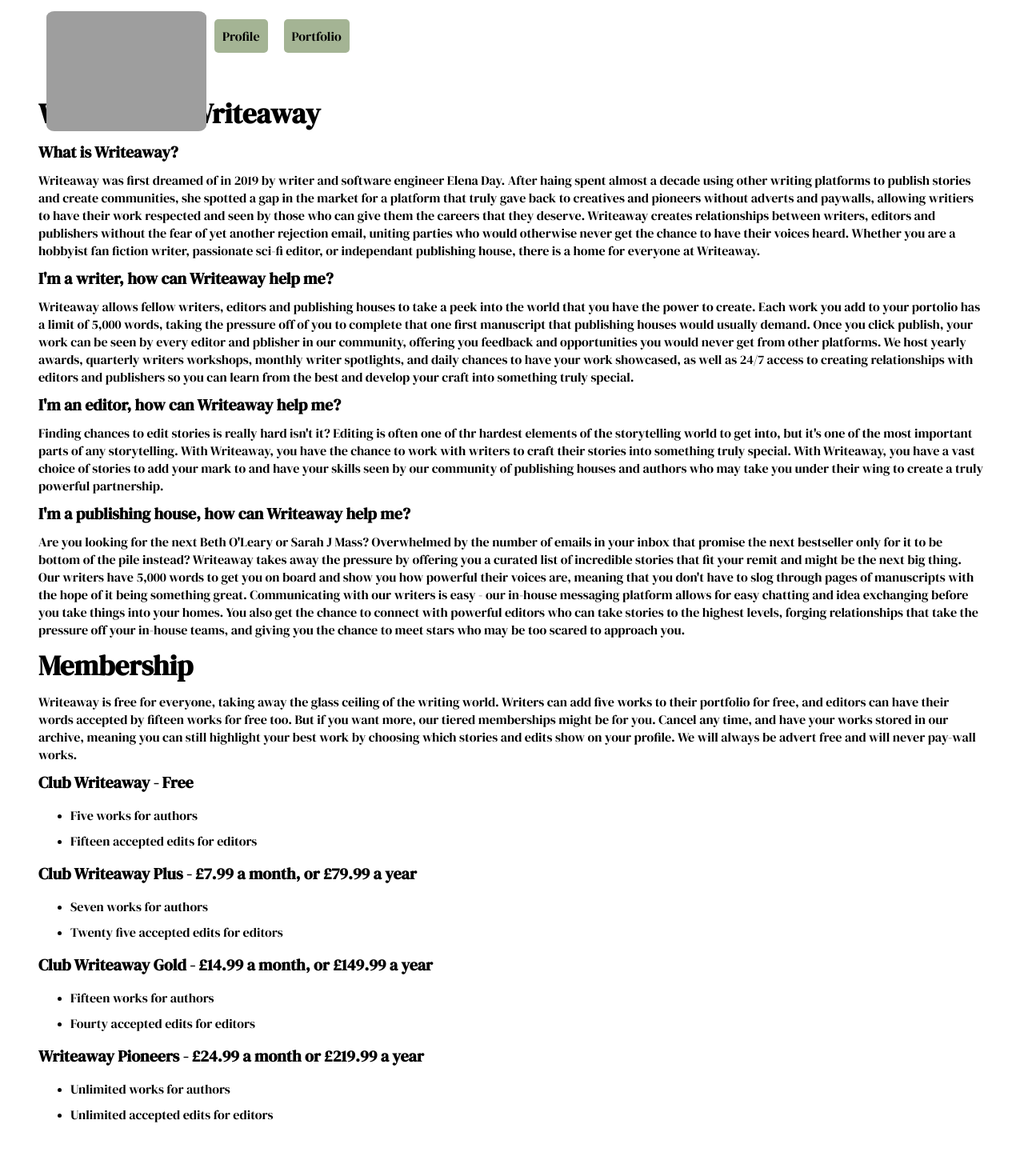
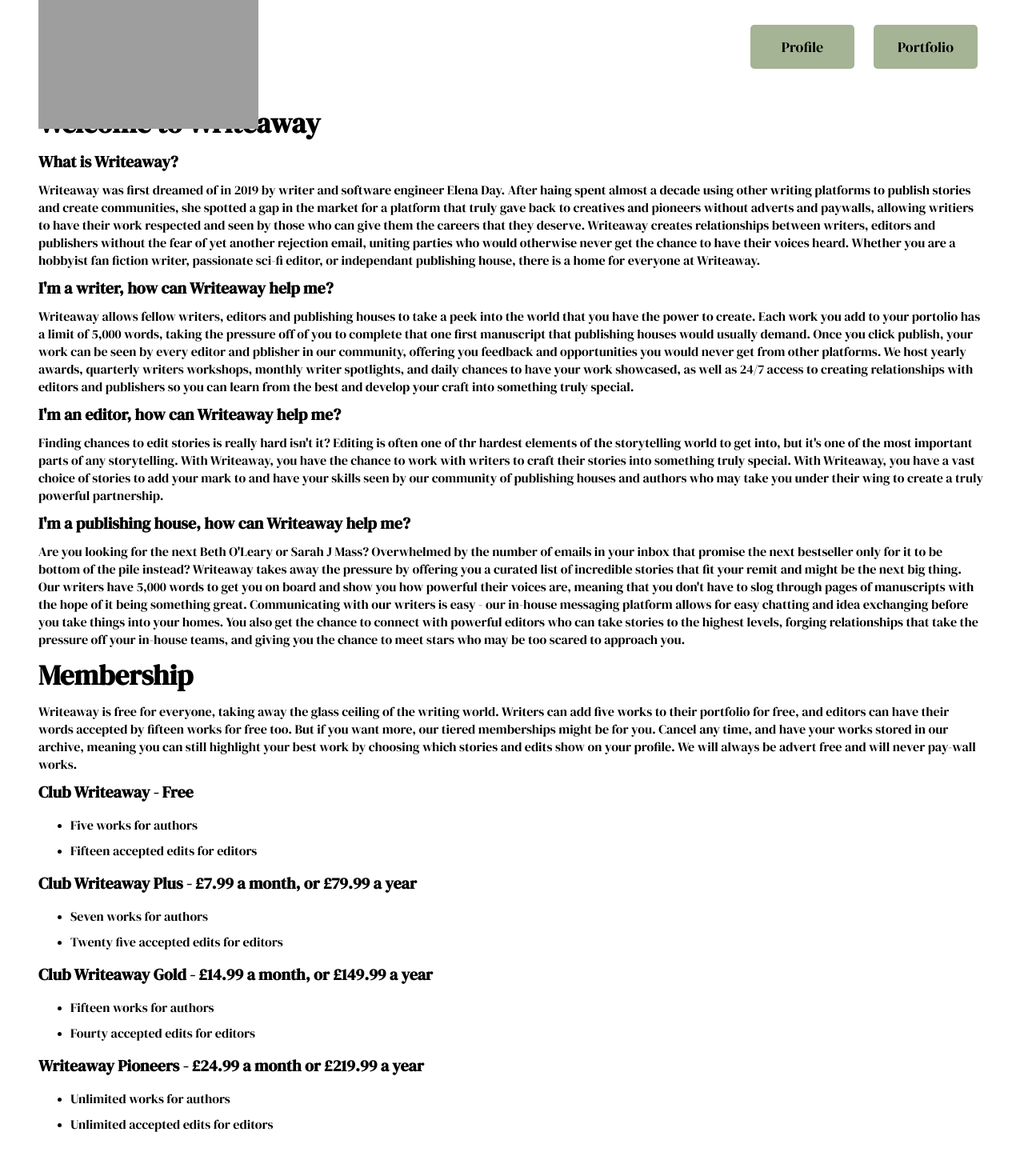
Before and after one commit to elenad00/oneshot, a Flask app: page /about_us in a window 1280 px wide. Shown: the whole page at 80% size. Before the commit the page ends 1403 px from the top, so only its background shows below. Run offline with Flask 3, Linux system fonts and the light colour scheme; grey boxes are pictures that could not be loaded.

Commit message:
i love flex and i feel complete as a human now

```diff
--- a/writeaway/static/css/main.css
+++ b/writeaway/static/css/main.css
@@ -32,7 +32,7 @@
 
 a{
   font-family: 'DM Serif Display', sans-serif;
-  font-size: 16px;
+  font-size: 18px;
   color: #000;
   text-align: center;
   text-decoration: none;
@@ -47,49 +47,60 @@
 }
 
 button:hover, a:hover{
-  background-color: #c5adad;
   cursor: pointer;
-}
-
-.header{
-  border-bottom: 1px;
-  display: flex;
-  justify-content: space-between;
-  position: sticky;
-  top: 0;
-  z-index: 10;
-  height: 100px;
-  background-color: #ffffff;
 }
 
 .nav{
   display: flex;
+  flex-direction: row;
+  justify-content: space-between;
   align-items: center;
-  height: 54px;
+  align-content: center;
+  position: sticky;
+  top:0;
   vertical-align: middle;
-  padding: 10px;
+  background-color: #fff;
+  margin: 10px 40px;
+  height: 100px;
+}
+
+.nav a{
+  float: right;
+  padding: 15px;
+  width: 100px;
 }
 
 .nav ul{
   list-style-type: none;
-  display: flex;
 }
 
 .nav li{
-  float: left;
+  padding: 0px;
+  width: 150px;
+  height: 100px;
 }
 
-#title{
-  margin: 0px;
-  padding: 0px;
-  height:0px;
+.page_icon{
+  order: 0;
+}
+.page_icon img{
+  width: 275px;
 }
 
-#title img{
-  width: 200px;
+.page_buttons{
+  width: auto;
+  order: 1;
+}
+
+.page_buttons ul{
+  width: auto;
   padding: 0px;
-  margin: 0px;
-  border-radius: 5%;
+  margin: auto;
+}
+
+.page_buttons li{
+  display: inline-block;
+  height: auto;
 }
 
 .content{
--- a/writeaway/templates/base.html
+++ b/writeaway/templates/base.html
@@ -10,31 +10,25 @@
     </head>
 
     <body>
-        <header class="header">
         <div class="nav">
-            <ul>
-                <li><a href = '/' name="title" id="title">
-                    <img name="header_logo" id='header_logo' src="/static/images/Writeaway.png"></img>
-                </a></li>
+            <div class="page_icon">
+                <img src="/static/images/Writeaway.png"></img>
+            </div>
+            <div class='page_buttons'>
+                <ul>
                 {% if new_user %}
                     <li><a href='/signup' name="signup" id="signup"> Join Writeaway </a></li>
                     <li><a href='/login' name="login" id="login"> Login </a></li>
                 {% else %}
-                    <li>
-                        <a href='/profile' name="profile" id="profile"> Profile </a>
-                    </li>
-                    <li>
-                        <a href='/portfolio' name="portfolio" id="portfolio"> Portfolio </a>
-                    </li>
+                    <li><a href='/profile' name="profile" id="profile"> Profile </a></li>
+                    <li><a href='/portfolio' name="portfolio" id="portfolio"> Portfolio </a></li>
                 {% endif %}
-            </ul>
+                </ul>
+            </div>
         </div>
-        </header>
-
         <div class="content">
             {% block content %}
             {% endblock %}
         </div>
-
     </body>
   </html>
```
